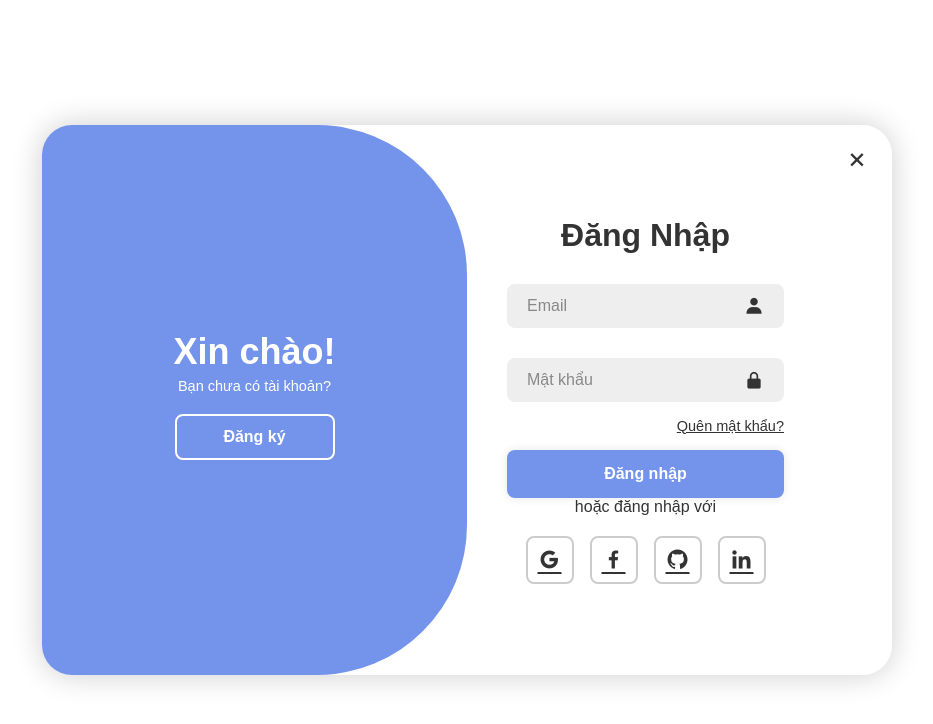
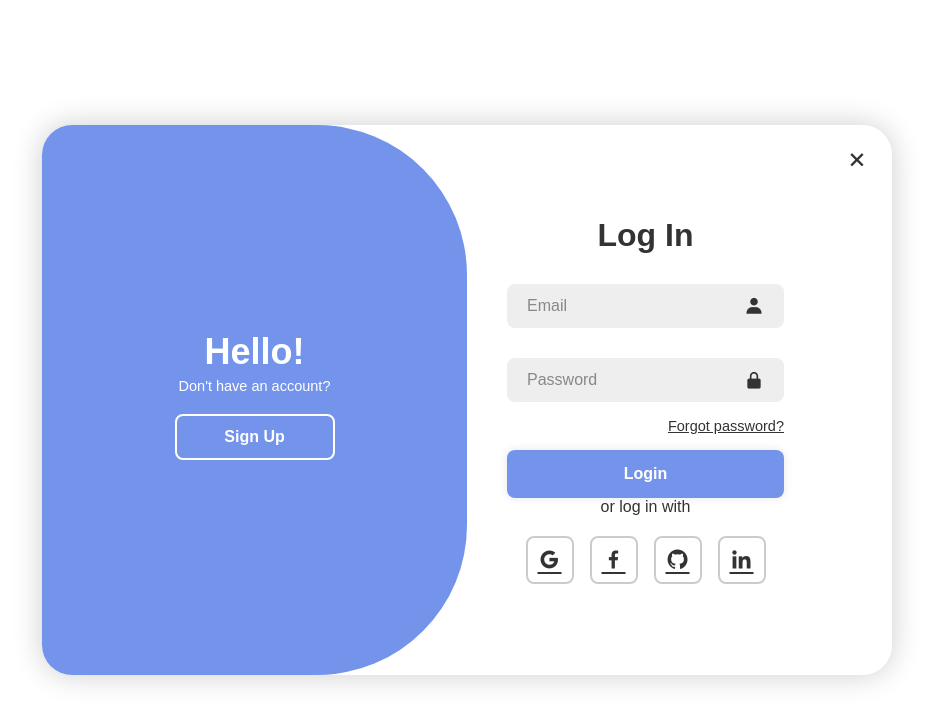
Before and after one commit to phvhieeus/feTranslate, a React (Vite) app: page / in a window 1280 px wide. Both pictures are taken after a click on the button "Đăng nhập". Shown: the top 724 px of the page, without its empty margins (173-1106 px from the left). Built offline with nearby package versions, Linux system fonts and the light colour scheme.

Commit message:
sua sang tieng anh

```diff
--- a/src/components/AuthForm.jsx
+++ b/src/components/AuthForm.jsx
@@ -64,7 +64,7 @@ const AuthForm = ({ onLoginSuccess, onClose }) => {
     } catch (error) {
       setError(
         error.response?.data?.message ||
-          "Đăng nhập không thành công. Vui lòng kiểm tra lại thông tin."
+          "Login failed. Please check your information."
       );
     } finally {
       setLoading(false);
@@ -79,13 +79,13 @@ const AuthForm = ({ onLoginSuccess, onClose }) => {
     try {
       // Validate phone number
       if (!/^\d{10}$/.test(registerData.phone)) {
-        throw new Error("Số điện thoại phải có 10 chữ số");
+        throw new Error("The phone number must have 10 digits.");
       }
 
       // Validate age
       const age = parseInt(registerData.age);
       if (isNaN(age) || age <= 0 || age > 122) {
-        throw new Error("Tuổi phải là số dương và không quá 122");
+        throw new Error("Age must be a positive number and not exceed 122.");
       }
 
       const response = await axios.post("/auth/register", {
@@ -98,7 +98,7 @@ const AuthForm = ({ onLoginSuccess, onClose }) => {
       });
 
       if (response.data) {
-        alert("Đăng ký thành công! Vui lòng đăng nhập.");
+        alert("Registration successful! Please log in.");
         setIsActive(false); // Chuyển về form đăng nhập
         setLoginData({
           username: registerData.email,
@@ -109,7 +109,7 @@ const AuthForm = ({ onLoginSuccess, onClose }) => {
       setError(
         error.response?.data?.message ||
           error.message ||
-          "Đăng ký không thành công. Vui lòng kiểm tra lại thông tin."
+          "Registration failed. Please check your information."
       );
     } finally {
       setLoading(false);
@@ -125,7 +125,7 @@ const AuthForm = ({ onLoginSuccess, onClose }) => {
 
         <div className="form-box login">
           <form onSubmit={handleSubmitLogin}>
-            <h1>Đăng Nhập</h1>
+            <h1>Log In</h1>
             {error && !isActive && <div className="error-message">{error}</div>}
             <div className="input-box">
               <input
@@ -142,7 +142,7 @@ const AuthForm = ({ onLoginSuccess, onClose }) => {
               <input
                 type="password"
                 name="password"
-                placeholder="Mật khẩu"
+                placeholder="Password"
                 required
                 value={loginData.password}
                 onChange={handleLoginChange}
@@ -150,12 +150,12 @@ const AuthForm = ({ onLoginSuccess, onClose }) => {
               <i className="bx bxs-lock-alt"></i>
             </div>
             <div className="forgot-link">
-              <a href="#">Quên mật khẩu?</a>
+              <a href="#">Forgot password?</a>
             </div>
             <button type="submit" className="btn" disabled={loading}>
-              {loading ? "Đang xử lý..." : "Đăng nhập"}
+              {loading ? "Processing..." : "Login"}
             </button>
-            <p>hoặc đăng nhập với</p>
+            <p>or log in with</p>
             <div className="social-icons">
               <a href="#">
                 <i className="bx bxl-google"></i>
@@ -175,13 +175,13 @@ const AuthForm = ({ onLoginSuccess, onClose }) => {
 
         <div className="form-box register">
           <form onSubmit={handleSubmitRegister}>
-            <h1>Đăng Ký</h1>
+            <h1>Sign Up</h1>
             {error && isActive && <div className="error-message">{error}</div>}
             <div className="input-box">
               <input
                 type="text"
                 name="name"
-                placeholder="Họ và tên"
+                placeholder="Your Name"
                 required
                 value={registerData.name}
                 onChange={handleRegisterChange}
@@ -203,65 +203,35 @@ const AuthForm = ({ onLoginSuccess, onClose }) => {
               <input
                 type="password"
                 name="password"
-                placeholder="Mật khẩu"
+                placeholder="Password"
                 required
                 value={registerData.password}
                 onChange={handleRegisterChange}
               />
               <i className="bx bxs-lock-alt"></i>
             </div>
-            <div className="input-box">
-              <input
-                type="text"
-                name="phone"
-                placeholder="Số điện thoại"
-                required
-                value={registerData.phone}
-                onChange={handleRegisterChange}
-              />
-              <i className="bx bxs-phone"></i>
-            </div>
-            <div className="input-box">
-              <input
-                type="number"
-                name="age"
-                placeholder="Tuổi"
-                required
-                value={registerData.age}
-                onChange={handleRegisterChange}
-              />
-              <i className="bx bxs-calendar"></i>
-            </div>
-            <div className="input-box">
-              <input
-                type="text"
-                name="address"
-                placeholder="Địa chỉ"
-                value={registerData.address}
-                onChange={handleRegisterChange}
-              />
-              <i className="bx bxs-map"></i>
-            </div>
+
             <button type="submit" className="btn" disabled={loading}>
-              {loading ? "Đang xử lý..." : "Đăng ký"}
+              {loading ? "Processing..." : "Sign Up"}
             </button>
           </form>
         </div>
 
         <div className="toggle-box">
           <div className="toggle-panel toggle-left">
-            <h1>Xin chào!</h1>
-            <p>Bạn chưa có tài khoản?</p>
+          <h1>Hello!</h1>
+          <p>Don't have an account?</p>
+
             <button className="btn register-btn" onClick={handleRegisterClick}>
-              Đăng ký
+            Sign Up
             </button>
           </div>
 
           <div className="toggle-panel toggle-right">
             <h1>WELLCOME</h1>
-            <p>Bạn đã có tài khoản?</p>
+            <p>Already have an account?</p>
             <button className="btn login-btn" onClick={handleLoginClick}>
-              Đăng nhập
+            Log in
             </button>
           </div>
         </div>
```
